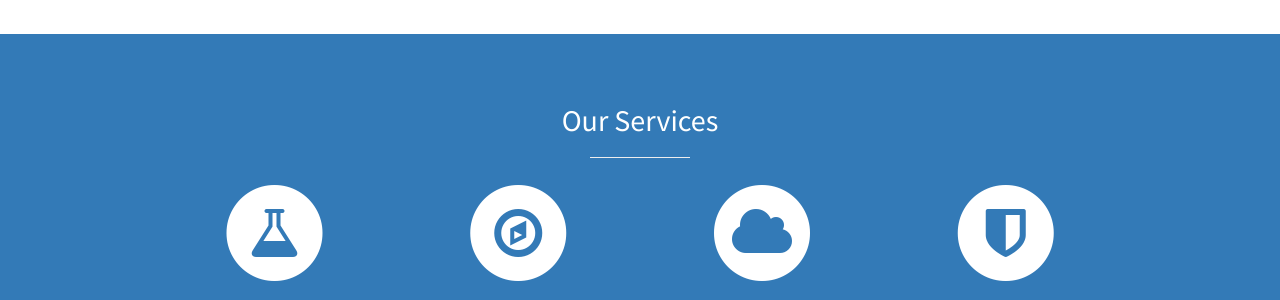
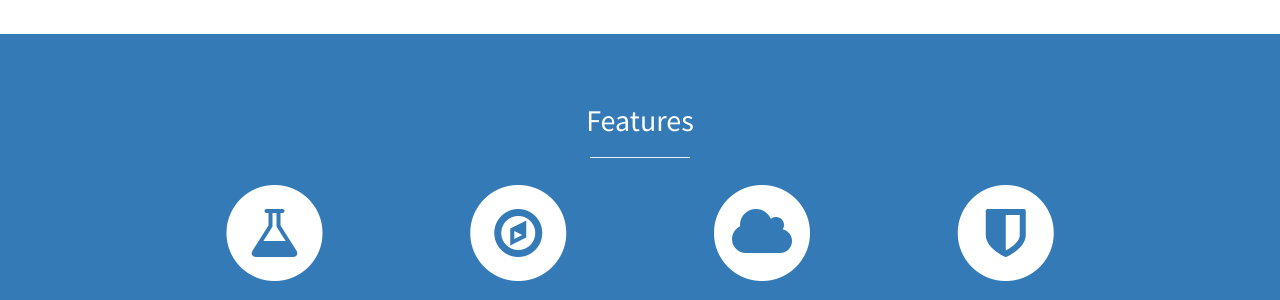
Before and after one commit to nikopj/Traveler-SCD, a Jekyll site: the page built from index.html, in a window 1280 px wide and 900 px high, scrolled down 649 px. Shown: the part 159-459 px from the top of the window. Built offline with Jekyll 4.4.1, drawn with Linux system fonts in a browser that asks for light colours.

Commit message:
formatting

```diff
--- a/_includes/call-to-action.html
+++ b/_includes/call-to-action.html
@@ -2,7 +2,7 @@
   <div class="container">
     <div class="row">
       <div class="col-lg-12 text-center">
-        <h3>Take your travels to the next level.</h3>
+        <h1>Take your travels to the next level.</h1>
         <a href="https://goo.gl/forms/YHsOiW9nqP" class="btn btn-lg btn-light">Sign Up for the Pre-Order</a>
       </div>
     </div>
--- a/_includes/developers.html
+++ b/_includes/developers.html
@@ -1,8 +1,7 @@
 <section>
-<h2>The Developers</h2>
+<h2 align="center">The Developers</h2>
 <hr class="small">
 <a href="#">
-	<img class="img-portfolio img-responsive" src="imgs/Developers.png" align="center" style="width:100%">
+	<img class="img-portfolio img-responsive" src="imgs/Developers.png" align="center" style="width:65%">
 </a>
-
 </section>
--- a/_includes/services.html
+++ b/_includes/services.html
@@ -3,7 +3,7 @@
   <div class="container">
     <div class="row text-center">
       <div class="col-lg-10 col-lg-offset-1">
-        <h2>Our Services</h2>
+        <h2>Features</h2>
         <hr class="small">
         <div class="row">
           <div class="col-md-3 col-sm-6">
```
